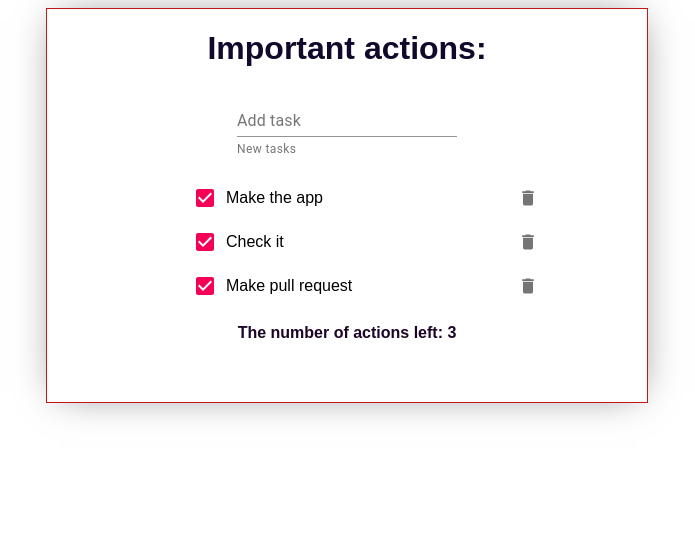
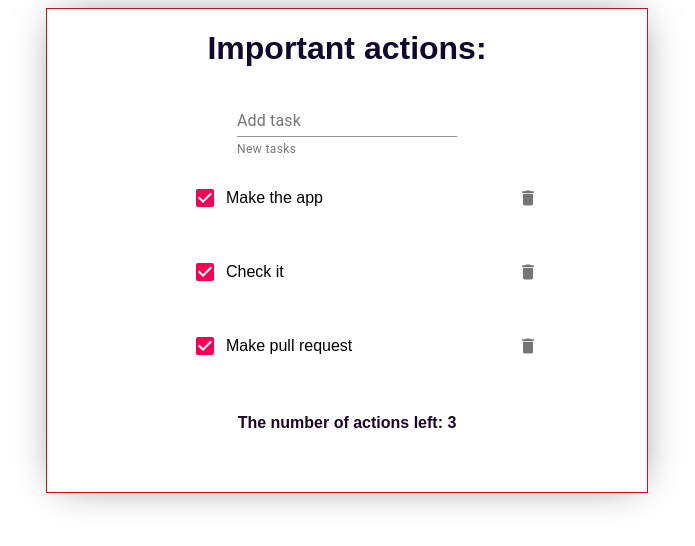
Before and after one commit to WebHeroSchool/TodoLachinov, a React (Create React App) app: page / in a window 1280 px wide. Shown: the top 546 px of the page, without its empty margins (293-988 px from the left). Built offline with nearby package versions, Linux system fonts and the light colour scheme.

Commit message:
Addstyles2

```diff
--- a/src/components/Footer/Footer.module.css
+++ b/src/components/Footer/Footer.module.css
@@ -1,5 +1,4 @@
-.footer
-{
+.footer {
     display: flex;
     justify-content: center;
 	color:  #1c0527;
--- a/src/components/Item/Item.module.css
+++ b/src/components/Item/Item.module.css
@@ -1,6 +1,7 @@
 .item {
     display: flex;
     align-items: center;
+	list-style-type: none;
     color: black;
     width: 50%;
 }
--- a/src/components/ItemList/ItemList.js
+++ b/src/components/ItemList/ItemList.js
@@ -6,7 +6,7 @@ import styles from './ItemList.module.css';
 
 const ItemList = ({ items }) => (<ul>
   {items.map(item =>
-  <li className={styles.item} key={item.value}> <Checkboxs />
+  <li className={styles.itemList} key={item.value}> <Checkboxs />
     <Item value={item.value} isDone={item.isDone} />
     <DeleteIcons />
   </li>)}
--- a/src/components/ItemList/ItemList.module.css
+++ b/src/components/ItemList/ItemList.module.css
@@ -1,15 +1,6 @@
-.itemList
-{
+.itemList {
 	display: flex;
-	align-items: center;
 	justify-content: center;
 	margin: 0 auto;
     padding: 0 0 30px 0;
 }
-
-.item
-{
-	display: flex;
-	justify-content: center;
-	list-style-type: none;
-}
```
